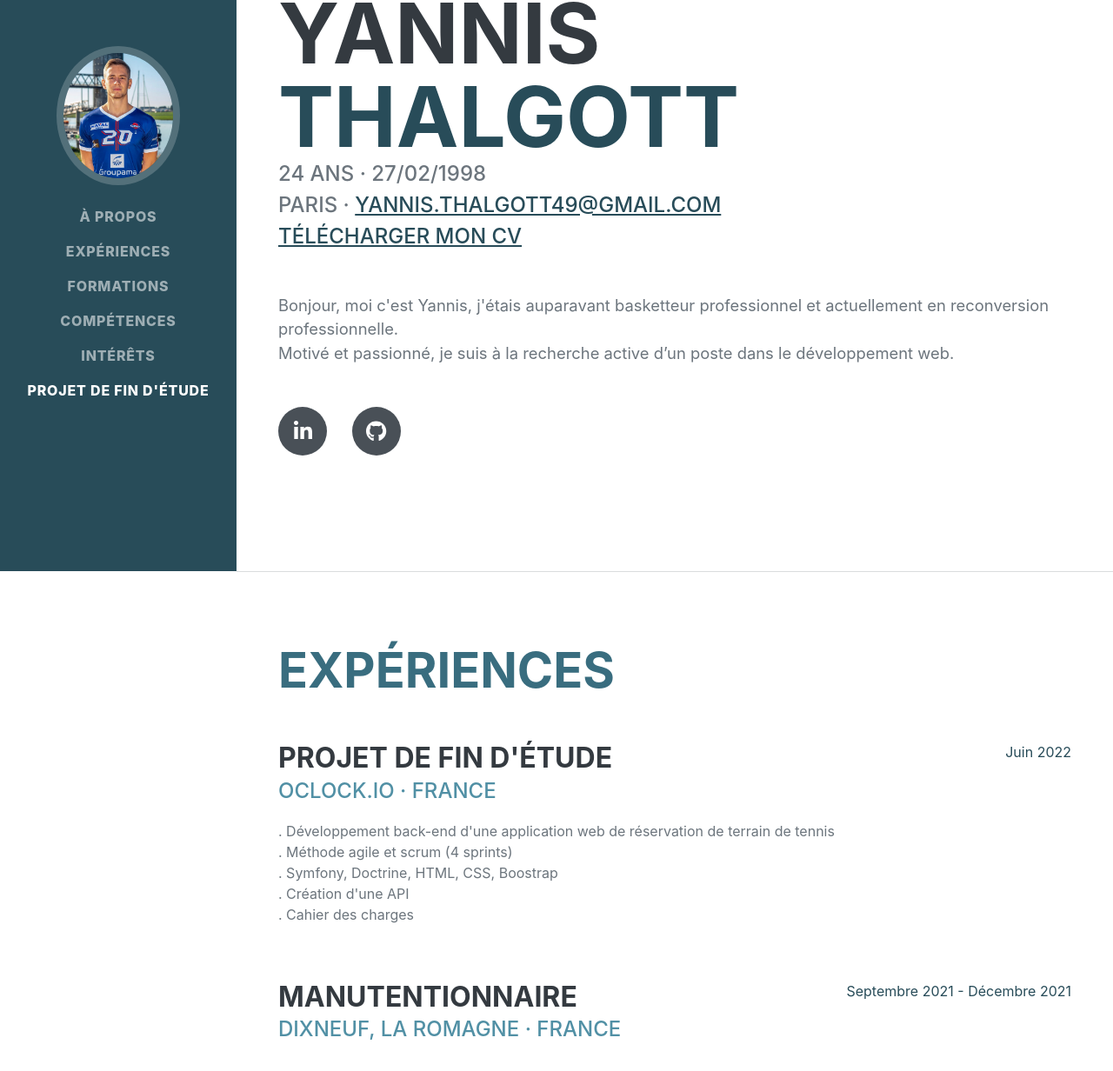
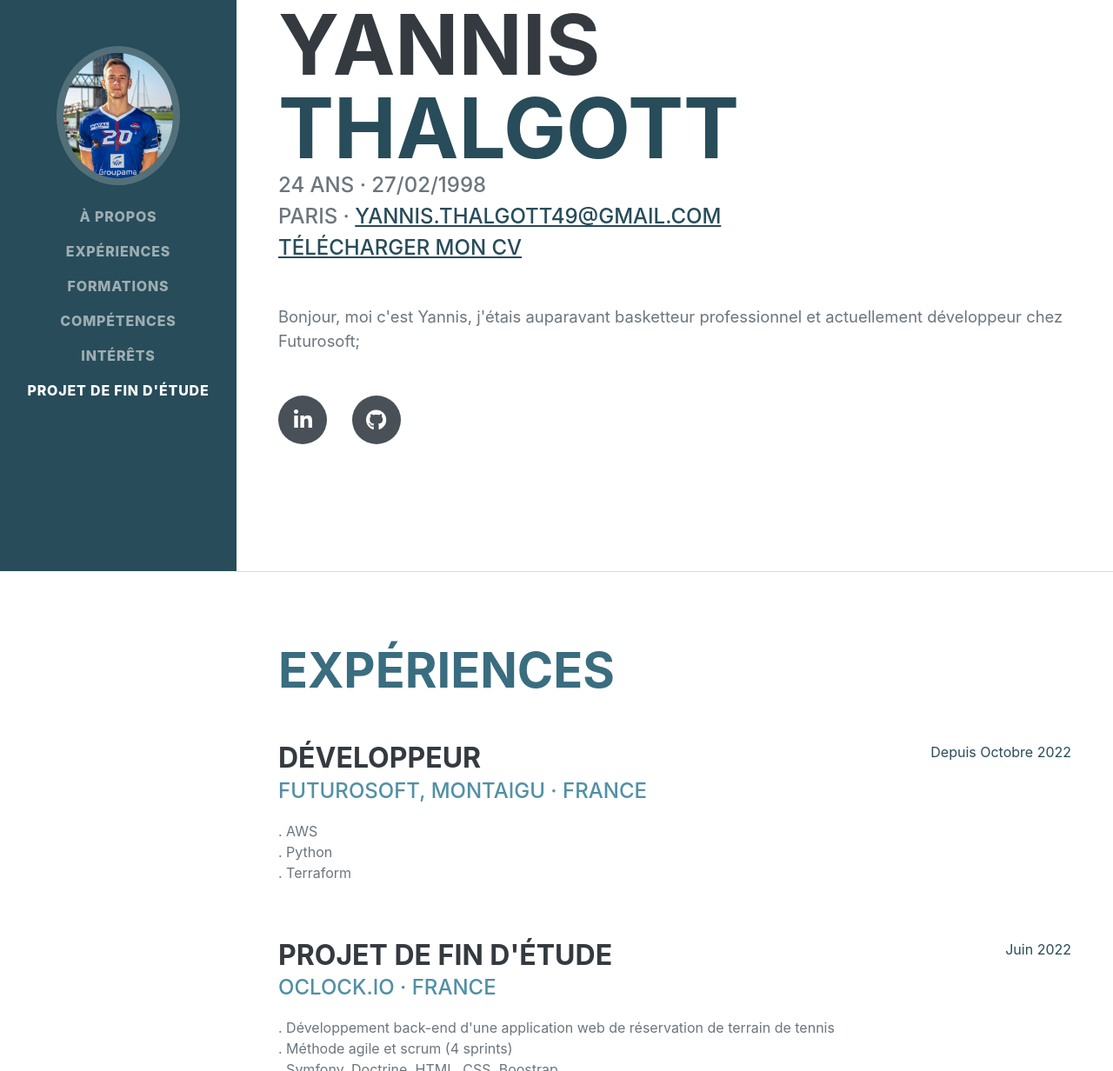
Before and after one commit to YannisThalgott/YannisThalgott.github.io, a plain HTML site: page index.html in a window 1280 px wide. Shown: the part 143-1375 px from the top of the page at 87% size. Drawn offline with nearby package versions, Linux system fonts and the light colour scheme; a web font is replaced by a local one.

Commit message:
Update futurosoft

```diff
--- a/index.html
+++ b/index.html
@@ -52,8 +52,7 @@
                     <div class="subheading mb-5">
 
                     </div>
-                    <p class="lead mb-5">Bonjour, moi c'est Yannis, j'étais auparavant basketteur professionnel et actuellement en reconversion professionnelle. <br>
-                        Motivé et passionné, je suis à la recherche active d’un poste dans le développement web.
+                    <p class="lead mb-5">Bonjour, moi c'est Yannis, j'étais auparavant basketteur professionnel et actuellement développeur chez Futurosoft;
                     </p>
                     <div class="social-icons">
                         <a target="_blank" class="social-icon" href="https://www.linkedin.com/in/yannis-thalgott/"><i class="fab fa-linkedin-in"></i></a>
@@ -66,6 +65,18 @@
             <section class="resume-section" id="expériences">
                 <div class="resume-section-content">
                     <h2 class="mb-5 titleh2">Expériences</h2>
+
+                    <div class="d-flex flex-column flex-md-row justify-content-between mb-5">
+                        <div class="flex-grow-1">
+                            <h3 class="mb-0">Développeur</h3>
+                            <div class="subheading mb-3 loc">Futurosoft, Montaigu · France</div>
+                            <p> . AWS <br>
+                                . Python <br>
+                                . Terraform <br>
+                                </p>
+                        </div>
+                        <div class="flex-shrink-0"><span class="text-primary">Depuis Octobre 2022</span></div>
+                    </div>
 
                     <div class="d-flex flex-column flex-md-row justify-content-between mb-5">
                         <div class="flex-grow-1">
```
